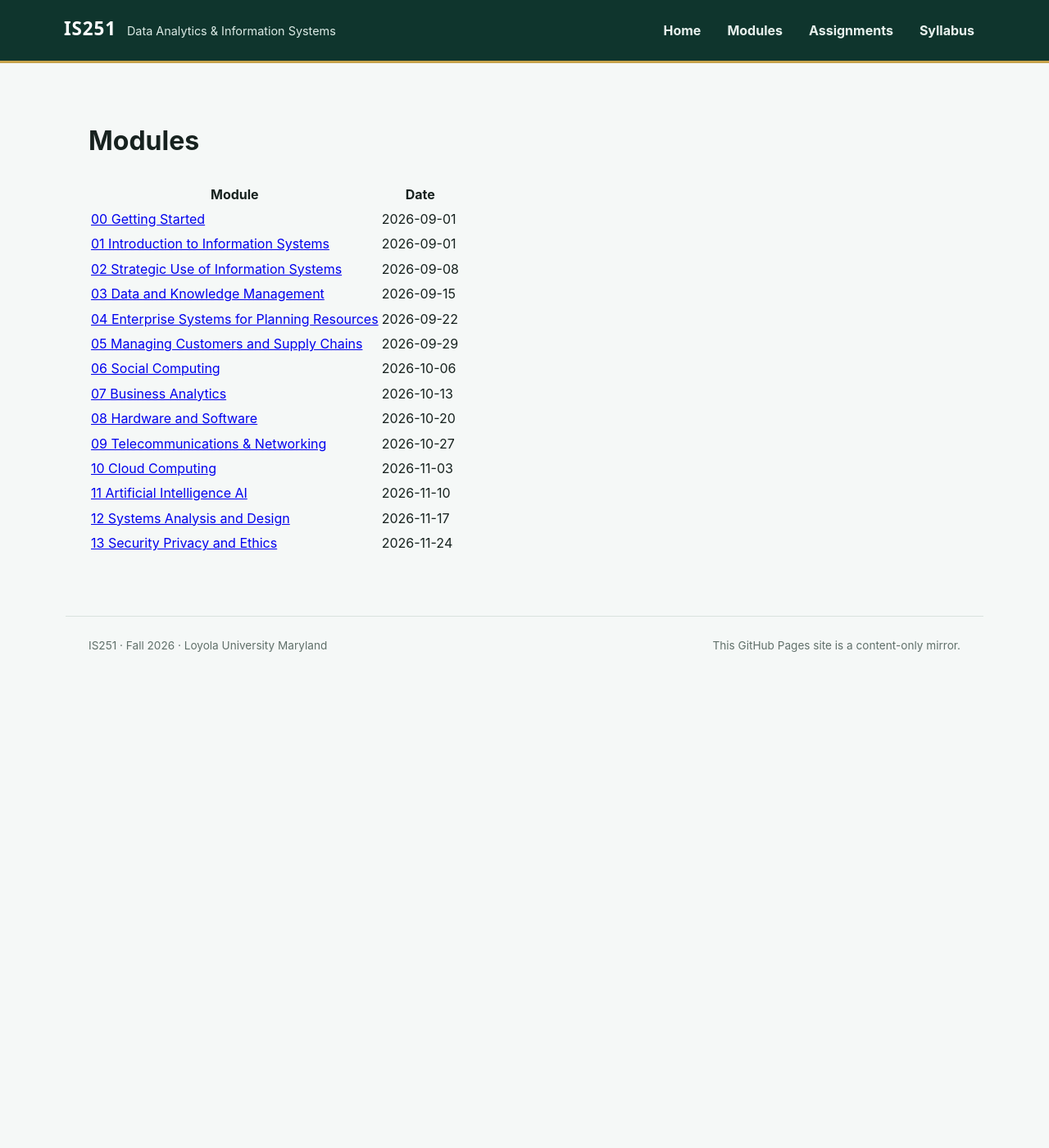
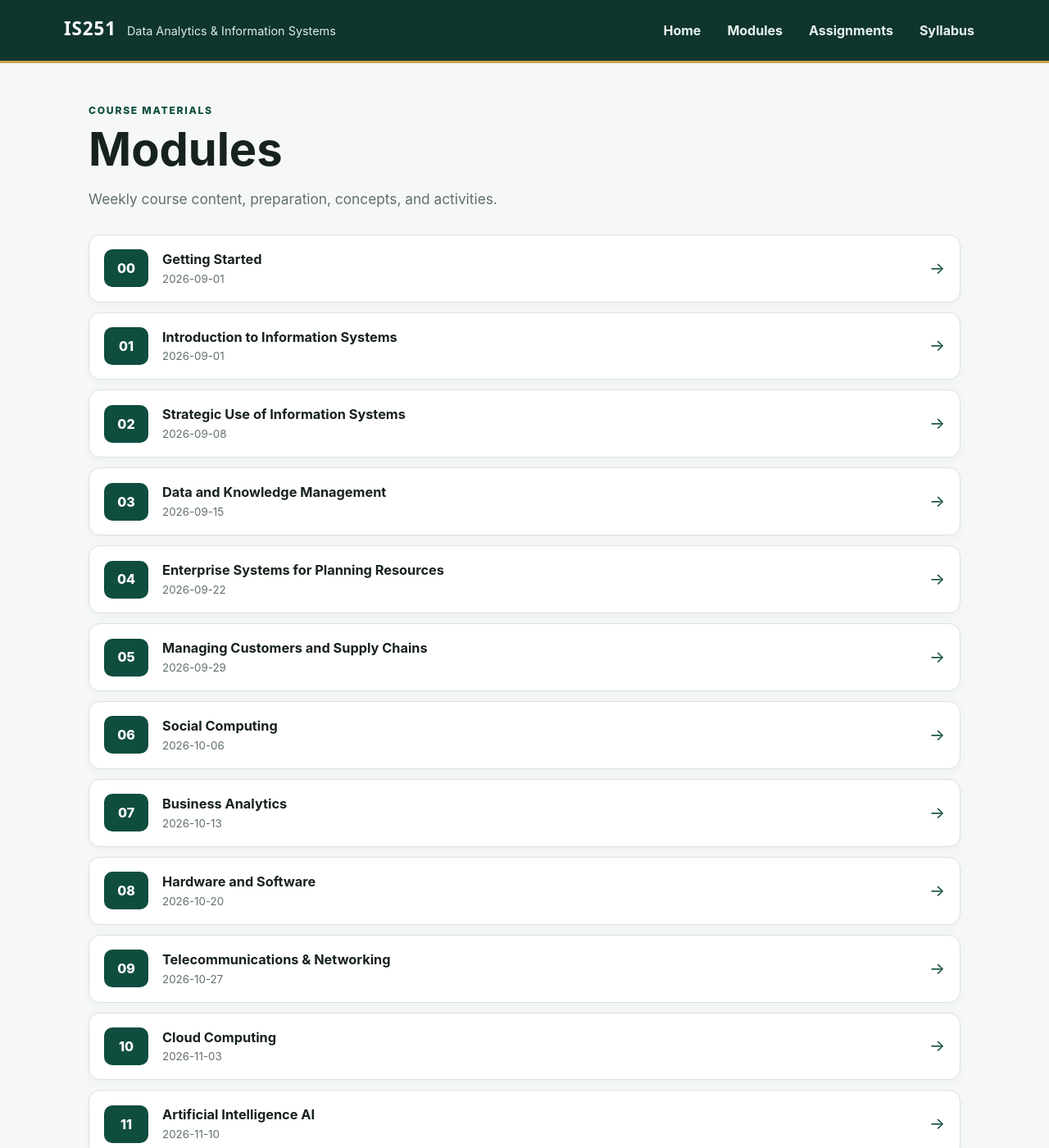
Before and after one commit to dyim-loyola/is251, a Jekyll site: the page built from modules.md, in a window 1280 px wide and 1400 px high. Shown: the whole window at 82% size. Built offline with Jekyll 4.4.1, drawn with Linux system fonts in a browser that asks for light colours; some of the changed text lies outside the part shown.

Commit message:
Refresh Sites mirror: modules.md

```diff
--- a/modules.md
+++ b/modules.md
@@ -4,21 +4,19 @@ title: "Modules"
 permalink: /modules/
 ---
 
-# Modules
+<header class="page-title"><p class="eyebrow">Course materials</p><h1>Modules</h1><p>Weekly course content, preparation, concepts, and activities.</p></header>
 
-| Module | Date |
-|---|---|
-| [00 Getting Started]({{ site.baseurl }}/modules/00-getting-started/) | 2026-09-01 |
-| [01 Introduction to Information Systems]({{ site.baseurl }}/modules/01-introduction-to-information-systems/) | 2026-09-01 |
-| [02 Strategic Use of Information Systems]({{ site.baseurl }}/modules/02-strategic-use-of-information-systems/) | 2026-09-08 |
-| [03 Data and Knowledge Management]({{ site.baseurl }}/modules/03-data-and-knowledge-management/) | 2026-09-15 |
-| [04 Enterprise Systems for Planning Resources]({{ site.baseurl }}/modules/04-enterprise-systems-for-planning-resources/) | 2026-09-22 |
-| [05 Managing Customers and Supply Chains]({{ site.baseurl }}/modules/05-managing-customers-and-supply-chains/) | 2026-09-29 |
-| [06 Social Computing]({{ site.baseurl }}/modules/06-social-computing/) | 2026-10-06 |
-| [07 Business Analytics]({{ site.baseurl }}/modules/07-business-analytics/) | 2026-10-13 |
-| [08 Hardware and Software]({{ site.baseurl }}/modules/08-hardware-and-software/) | 2026-10-20 |
-| [09 Telecommunications & Networking]({{ site.baseurl }}/modules/09-telecommunications-and-networking/) | 2026-10-27 |
-| [10 Cloud Computing]({{ site.baseurl }}/modules/10-cloud-computing/) | 2026-11-03 |
-| [11 Artificial Intelligence AI]({{ site.baseurl }}/modules/11-artificial-intelligence-ai/) | 2026-11-10 |
-| [12 Systems Analysis and Design]({{ site.baseurl }}/modules/12-systems-analysis-and-design/) | 2026-11-17 |
-| [13 Security Privacy and Ethics]({{ site.baseurl }}/modules/13-security-privacy-and-ethics/) | 2026-11-24 |
+<div class="card-list"><a class="index-card" href="{{ site.baseurl }}/modules/00-getting-started/"><span class="number-badge">00</span><span class="card-copy"><strong>Getting Started</strong><small>2026-09-01</small></span><span class="card-arrow" aria-hidden="true">→</span></a>
+<a class="index-card" href="{{ site.baseurl }}/modules/01-introduction-to-information-systems/"><span class="number-badge">01</span><span class="card-copy"><strong>Introduction to Information Systems</strong><small>2026-09-01</small></span><span class="card-arrow" aria-hidden="true">→</span></a>
+<a class="index-card" href="{{ site.baseurl }}/modules/02-strategic-use-of-information-systems/"><span class="number-badge">02</span><span class="card-copy"><strong>Strategic Use of Information Systems</strong><small>2026-09-08</small></span><span class="card-arrow" aria-hidden="true">→</span></a>
+<a class="index-card" href="{{ site.baseurl }}/modules/03-data-and-knowledge-management/"><span class="number-badge">03</span><span class="card-copy"><strong>Data and Knowledge Management</strong><small>2026-09-15</small></span><span class="card-arrow" aria-hidden="true">→</span></a>
+<a class="index-card" href="{{ site.baseurl }}/modules/04-enterprise-systems-for-planning-resources/"><span class="number-badge">04</span><span class="card-copy"><strong>Enterprise Systems for Planning Resources</strong><small>2026-09-22</small></span><span class="card-arrow" aria-hidden="true">→</span></a>
+<a class="index-card" href="{{ site.baseurl }}/modules/05-managing-customers-and-supply-chains/"><span class="number-badge">05</span><span class="card-copy"><strong>Managing Customers and Supply Chains</strong><small>2026-09-29</small></span><span class="card-arrow" aria-hidden="true">→</span></a>
+<a class="index-card" href="{{ site.baseurl }}/modules/06-social-computing/"><span class="number-badge">06</span><span class="card-copy"><strong>Social Computing</strong><small>2026-10-06</small></span><span class="card-arrow" aria-hidden="true">→</span></a>
+<a class="index-card" href="{{ site.baseurl }}/modules/07-business-analytics/"><span class="number-badge">07</span><span class="card-copy"><strong>Business Analytics</strong><small>2026-10-13</small></span><span class="card-arrow" aria-hidden="true">→</span></a>
+<a class="index-card" href="{{ site.baseurl }}/modules/08-hardware-and-software/"><span class="number-badge">08</span><span class="card-copy"><strong>Hardware and Software</strong><small>2026-10-20</small></span><span class="card-arrow" aria-hidden="true">→</span></a>
+<a class="index-card" href="{{ site.baseurl }}/modules/09-telecommunications-and-networking/"><span class="number-badge">09</span><span class="card-copy"><strong>Telecommunications & Networking</strong><small>2026-10-27</small></span><span class="card-arrow" aria-hidden="true">→</span></a>
+<a class="index-card" href="{{ site.baseurl }}/modules/10-cloud-computing/"><span class="number-badge">10</span><span class="card-copy"><strong>Cloud Computing</strong><small>2026-11-03</small></span><span class="card-arrow" aria-hidden="true">→</span></a>
+<a class="index-card" href="{{ site.baseurl }}/modules/11-artificial-intelligence-ai/"><span class="number-badge">11</span><span class="card-copy"><strong>Artificial Intelligence AI</strong><small>2026-11-10</small></span><span class="card-arrow" aria-hidden="true">→</span></a>
+<a class="index-card" href="{{ site.baseurl }}/modules/12-systems-analysis-and-design/"><span class="number-badge">12</span><span class="card-copy"><strong>Systems Analysis and Design</strong><small>2026-11-17</small></span><span class="card-arrow" aria-hidden="true">→</span></a>
+<a class="index-card" href="{{ site.baseurl }}/modules/13-security-privacy-and-ethics/"><span class="number-badge">13</span><span class="card-copy"><strong>Security Privacy and Ethics</strong><small>2026-11-24</small></span><span class="card-arrow" aria-hidden="true">→</span></a></div>
```
